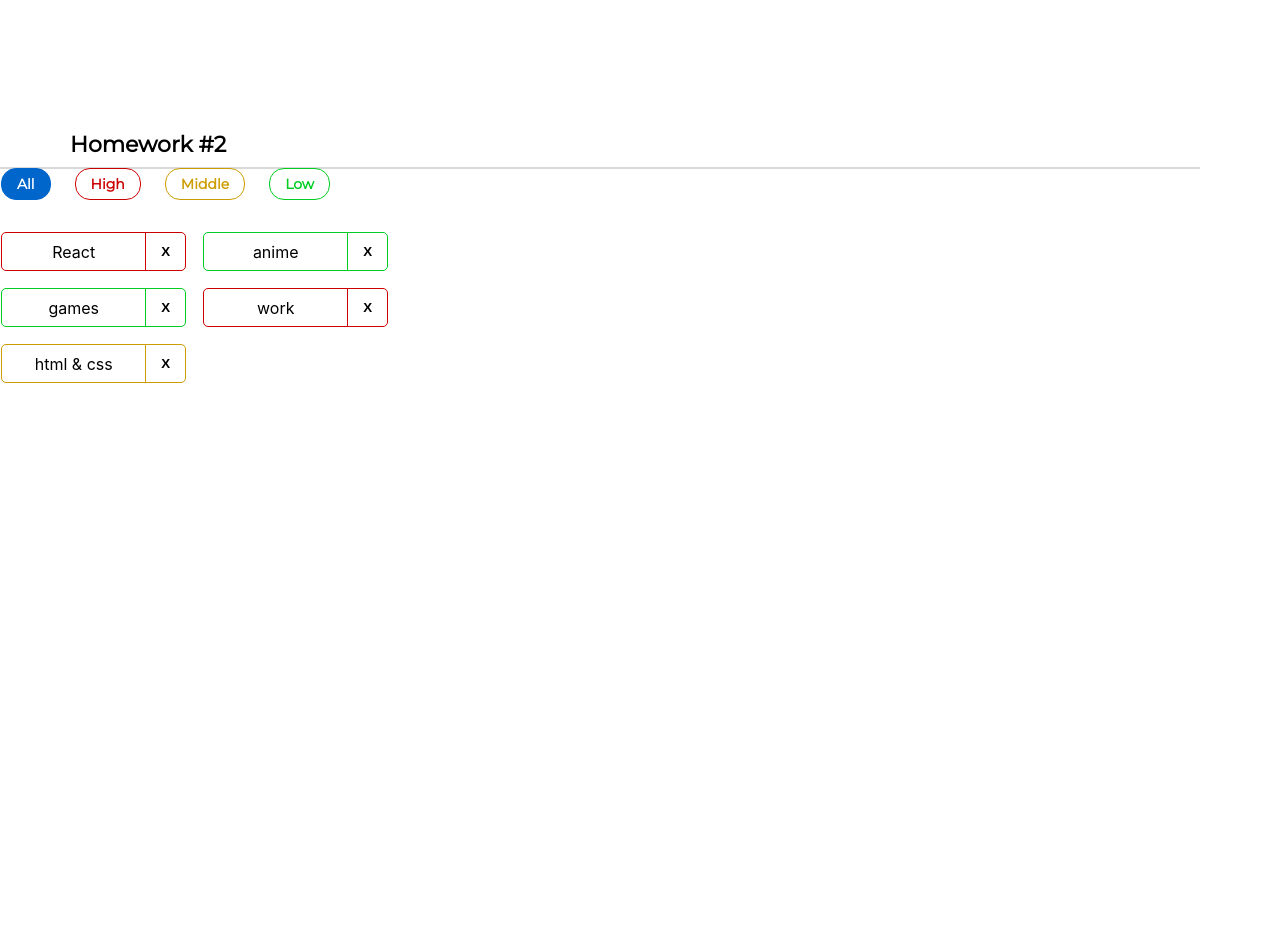
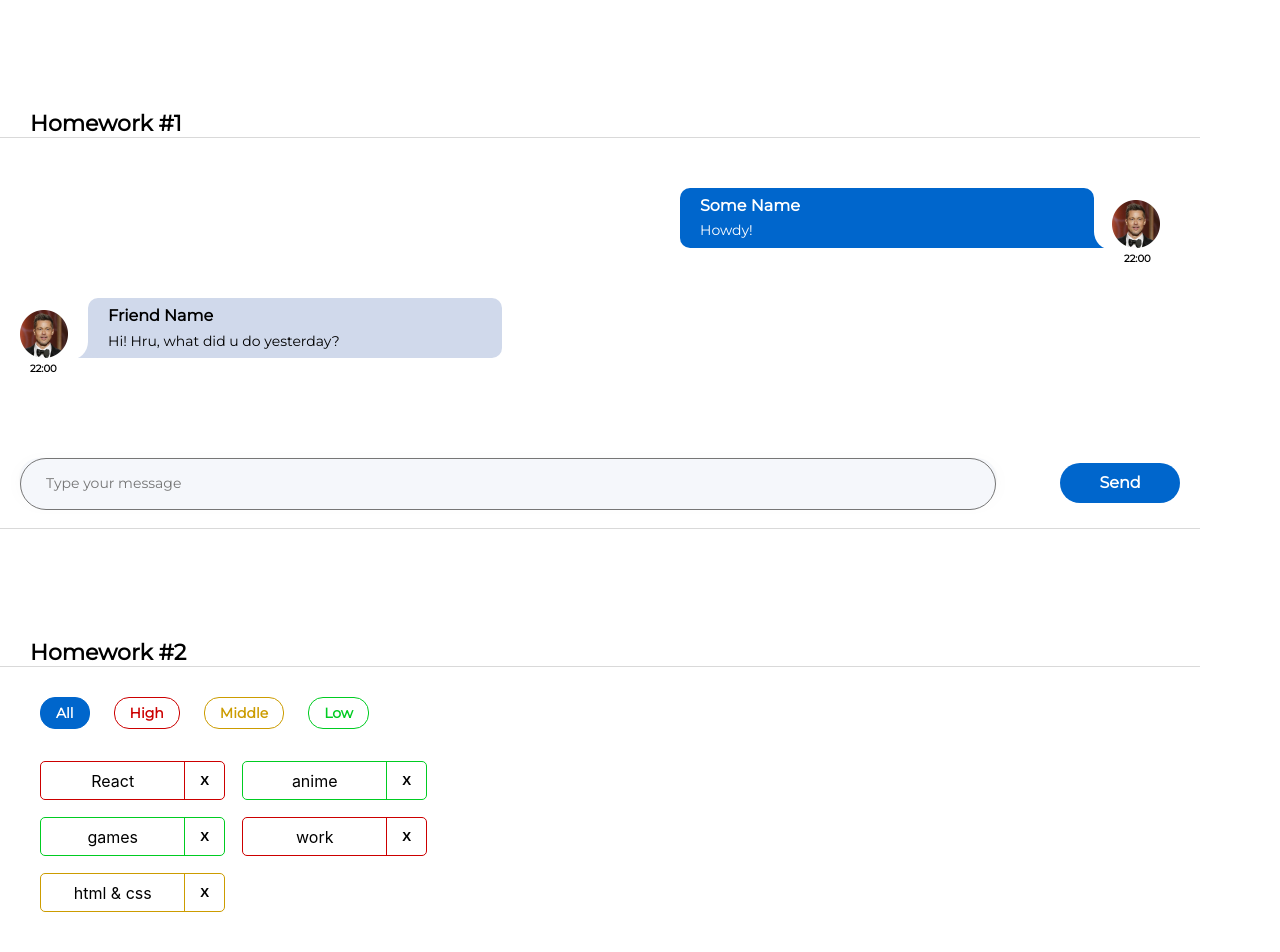
Before and after one commit to ergentus/Tasks-of-Ignat, a React (Create React App) app: page / in a window 1280 px wide. Shown: the top 952 px of the page. Before the commit the page ends 800 px from the top, so only its background shows below. Built offline with nearby package versions, Linux system fonts and the light colour scheme.

Commit message:
task-02 up

```diff
--- a/src/s1-main/App.module.css
+++ b/src/s1-main/App.module.css
@@ -2,32 +2,35 @@
 
 .App {
     --header_height: 60px;
+    width: 1200px;
 }
 
 .hwTitle {
-    position: relative;
     width: 165px;
     height: 27px;
     left: 70px;
     top: 131px;
-
+    margin: 110px 0 0 30px;
     font-family: 'Montserrat';
     font-style: normal;
     font-weight: 600;
     font-size: 22px;
     line-height: 27px;
     /* identical to box height */
-
-
     color: #000000;
 }
 
 .hw {
-    margin-top: 140px;
-    width: 1200px;
-    height: 0px;
-    border: 1px solid #D9D9D9;
+    border-top: 1px solid #D9D9D9;
+    border-bottom: 1px solid #D9D9D9;
 }
 
-.hw1Container {
+.hw1block {
 }
+
+.hw2block {
+}
+
+.h2main {
+    margin: 30px 0 50px 40px;
+}
--- a/src/s1-main/App.tsx
+++ b/src/s1-main/App.tsx
@@ -6,8 +6,12 @@ import HW2 from '../s2-homeworks/hw02/HW2'
 function App() {
     return (
         <div className={s.App}>
-            {/* <HW1/> */}
-            <HW2/>
+            <div className={s.hw1block}>
+                <HW1 />
+            </div>
+            <div className={s.hw2block}>
+                <HW2 />
+            </div>
             {/*<HW3/>*/}
             {/*<HW4/>*/}
             {/*при выполнении дз 5 и более - закомментировать здесь дз 1-4, так как они есть внутри дз 5*/}
--- a/src/s2-homeworks/hw01/HW1.tsx
+++ b/src/s2-homeworks/hw01/HW1.tsx
@@ -55,15 +55,16 @@ export const friendMessage0: MessageType = {
 
 const HW1 = () => {
     return (
-        <div id={'hw1'} className={s2.hw1Container}>
+        <div id={'hw1'}>
             <div className={s2.hwTitle}>Homework #1</div>
             <div className={s2.hw}>
                 {/*проверка отображения (не менять)*/}
                 <div>
                     <Message message={message0} />
                     <FriendMessage message={friendMessage0} />
+                    <MessageSender M={Message} />
                 </div>
-                <MessageSender M={Message} />
+
             </div>
         </div>
     )
--- a/src/s2-homeworks/hw01/message-sender/MessageSender.module.css
+++ b/src/s2-homeworks/hw01/message-sender/MessageSender.module.css
@@ -7,6 +7,8 @@
    background: #F5F7FB;
    box-shadow: 0px 5px 20px rgba(29, 33, 38, 0.03), 0px 1px 2px rgba(29, 33, 38, 0.1);
    border-radius: 30px;
+   margin-bottom: 130px;
+   border-bottom: 1px solid #D9D9D9;
 }
 
 .textarea {
--- a/src/s2-homeworks/hw02/HW2.tsx
+++ b/src/s2-homeworks/hw02/HW2.tsx
@@ -59,12 +59,13 @@ function HW2() {
         <div id={'hw2'}>
             <div className={s2.hwTitle}>Homework #2</div>
             <div className={s2.hw}>
+                <div className={s2.h2main}>
                 <Affairs
                     data={filteredAffairs}
                     setFilter={setFilter}
                     deleteAffairCallback={deleteAffairCallback}
-                    filter={filter}
-                />
+                    filter={filter}/>
+                </div>
             </div>
         </div>
     )
```
